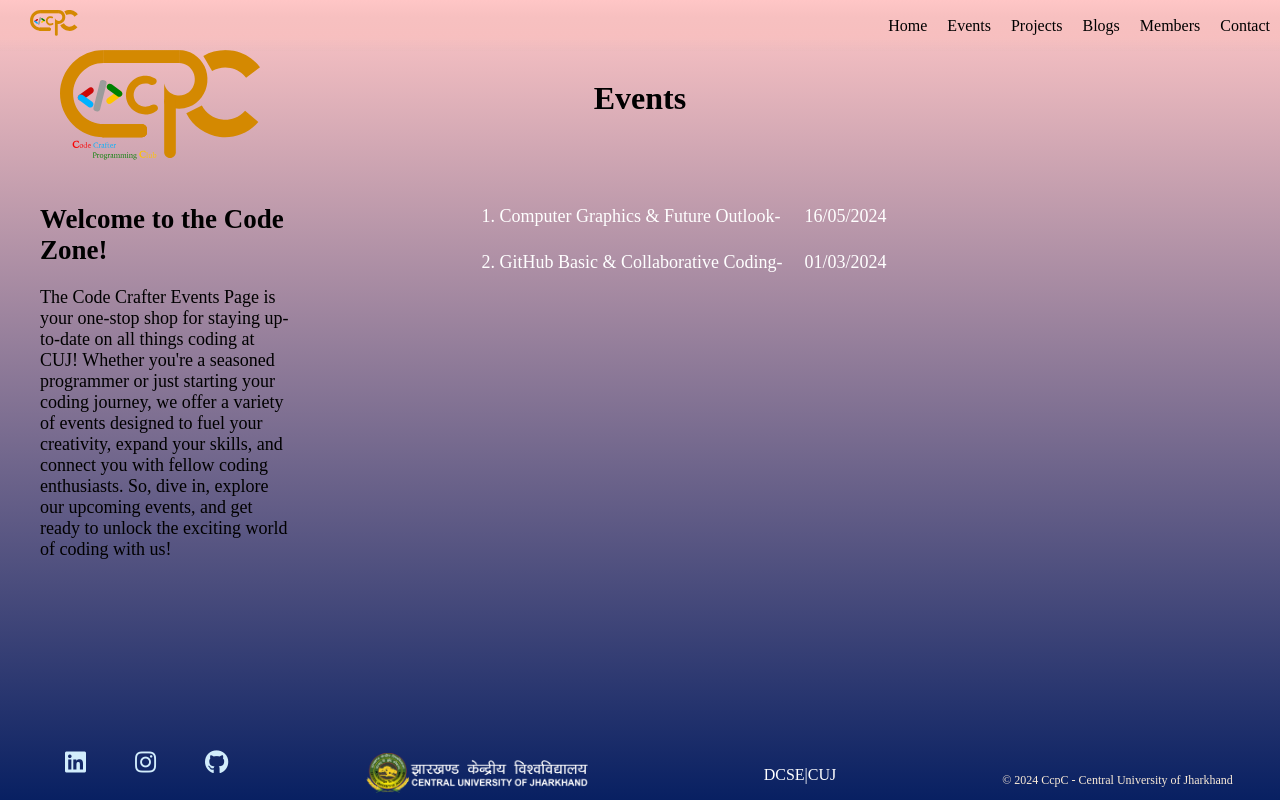
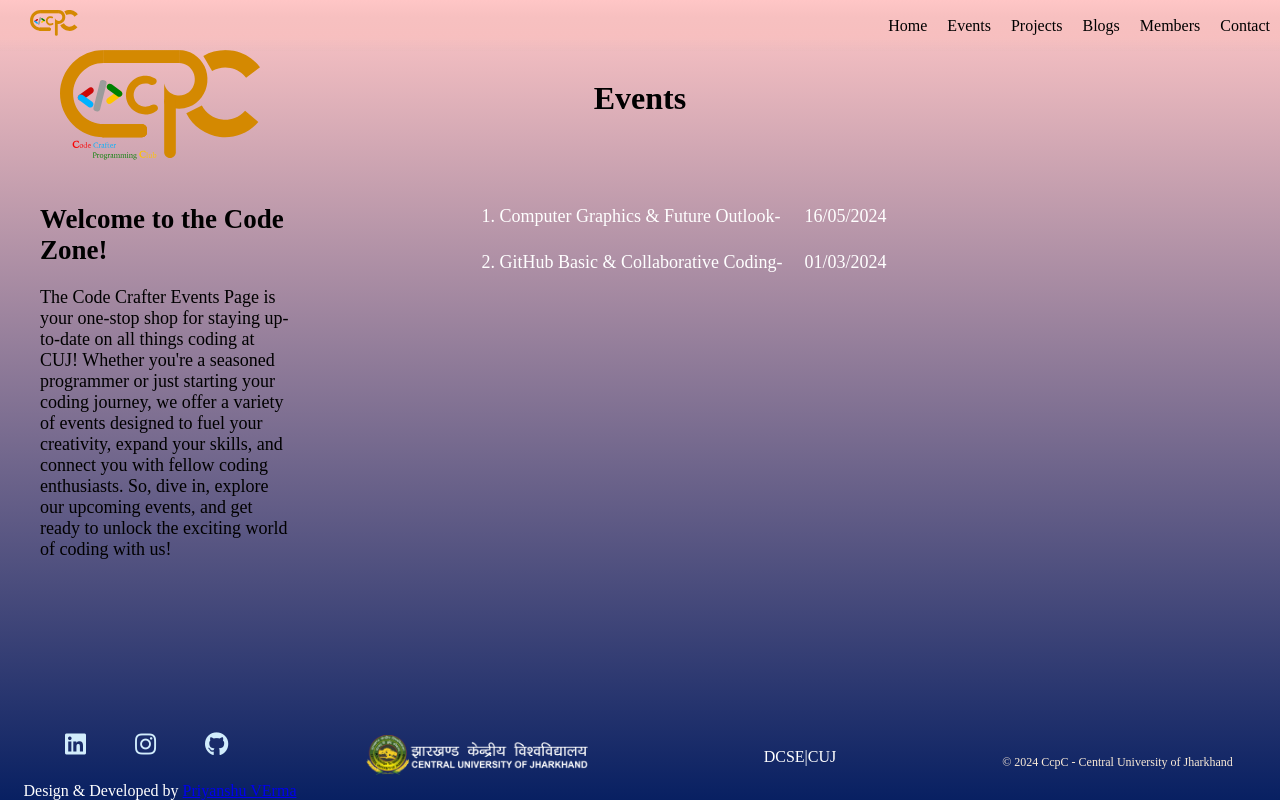
Before and after one commit to PriyanshuV17/CcpC_web-github.io, a plain HTML site: page events.html in a window 1280 px wide. Drawn offline with Linux system fonts and the light colour scheme.

Commit message:
Update events.html

```diff
--- a/events.html
+++ b/events.html
@@ -99,8 +99,8 @@ So, dive in, explore our upcoming events, and get ready to unlock the exciting w
             <div class="copyright"><!--Copyright section at bottom as row grid-->
                 <p>&copy; 2024 CcpC - Central University of Jharkhand</p>
             </div>
-    <div class="Credit">
-        <!--<p>Design by <a href="https://www.linkedin.com/in/krish-kumar-82a21b256" target="_blank">Aditya Singh Chandel</p>-->
+     <div class ="credit">
+        Design & Developed by <a href="https://www.linkedin.com/in/priyanshuverma17/" target="_blank">Priyanshu VErma</a>
     </div>
 </footer>
 </body>
```
